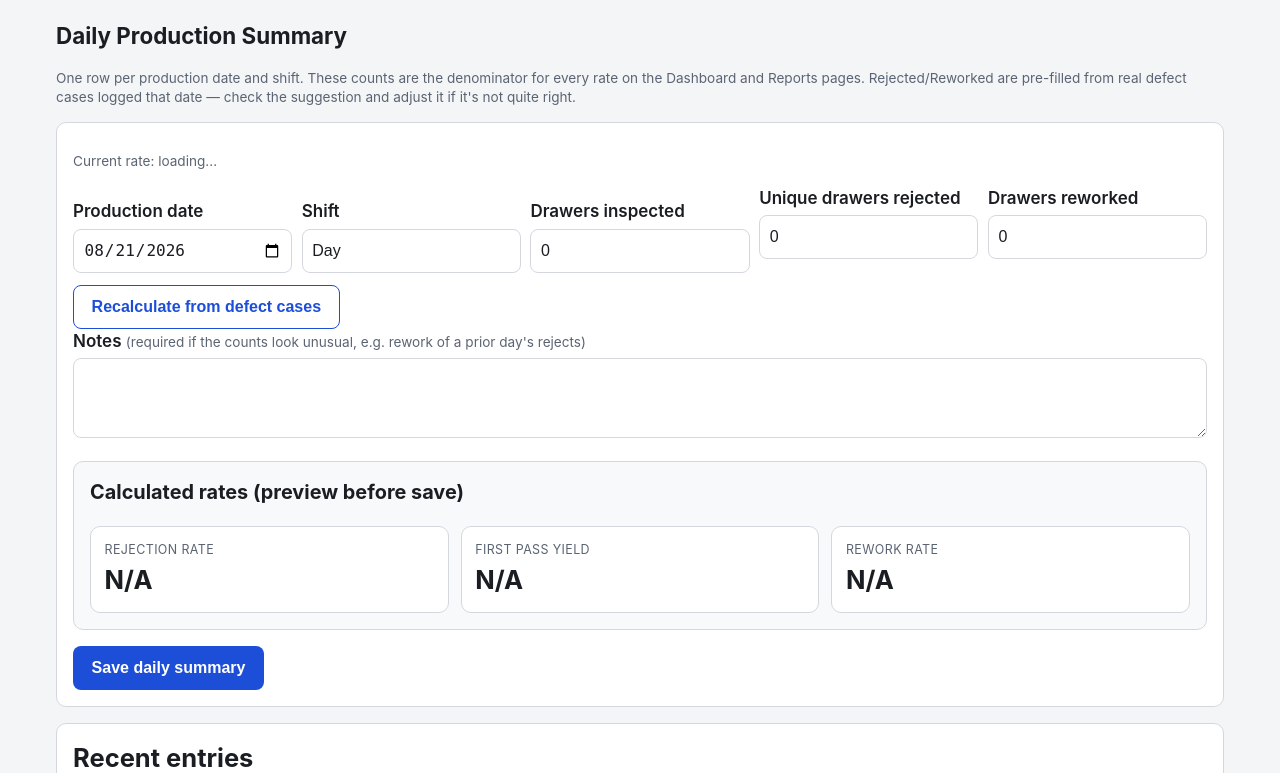
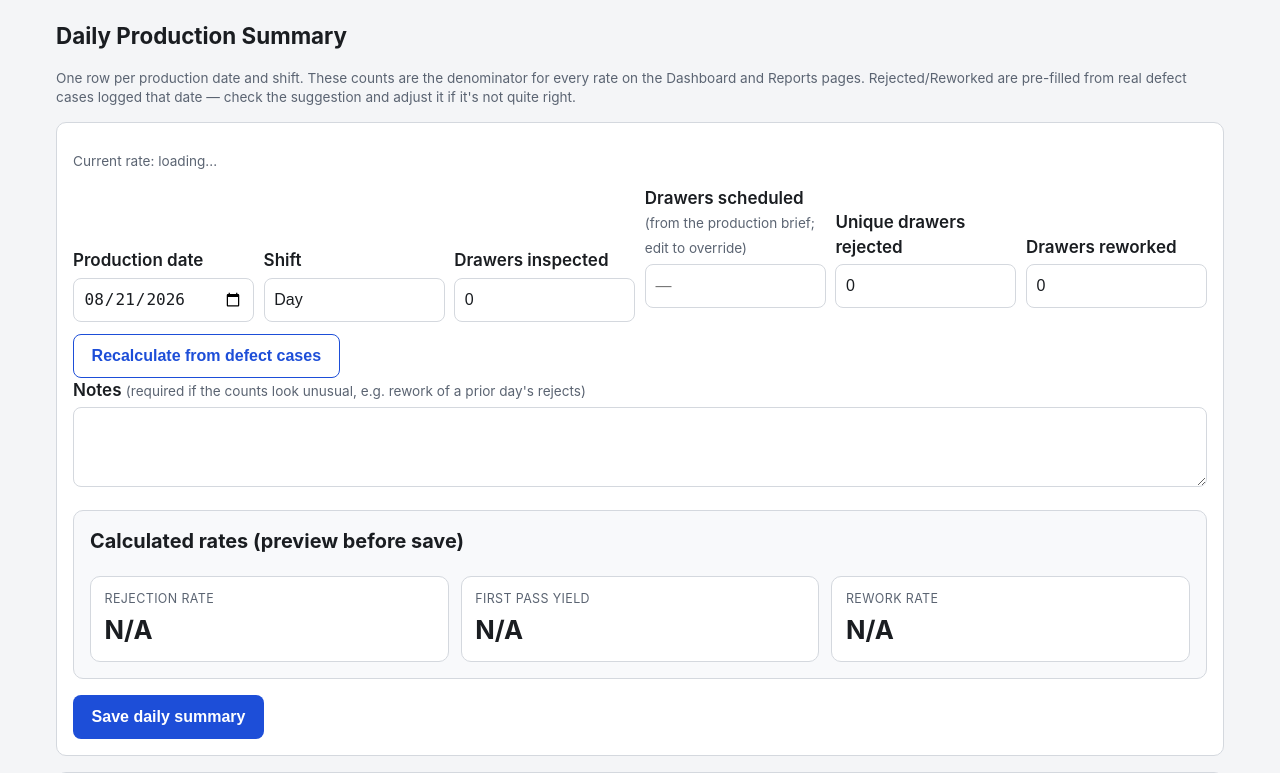
Before and after one commit to EagleWWEngineering/eagle-drawer-defect-tracker, a Python web app: template app/templates/daily_summary.html in a window 1280 px wide. Shown: the part 112-885 px from the top of the page. Run offline with Jinja, Linux system fonts and the light colour scheme; the template is opened without the code that fills it, so the values that code supplies are empty.

Commit message:
feat(ui): Drawers Scheduled field on the Daily Summary form (Phase 6)
Shown beside Drawers Inspected, pre-filled from daily_schedules for the
selected date, editable. Blank/unknown renders as em dash, never 0. A
small indicator distinguishes 'from production brief' (synced) from
'entered manually'. Saving only PUTs a schedule change (source=manual) if
the field's value actually differs from what was loaded, so submitting the
rest of the form untouched never silently flips a synced value to manual.

Co-Authored-By: Claude Sonnet 5 <noreply@anthropic.com>

```diff
--- a/app/templates/daily_summary.html
+++ b/app/templates/daily_summary.html
@@ -23,6 +23,11 @@
     <div class="field">
       <label for="drawers_inspected">Drawers inspected</label>
       <input type="number" id="drawers_inspected" name="drawers_inspected" min="0" value="0" required>
+    </div>
+    <div class="field">
+      <label for="drawers_scheduled">Drawers scheduled <span class="hint">(from the production brief; edit to override)</span></label>
+      <input type="number" id="drawers_scheduled" name="drawers_scheduled" min="0" placeholder="—">
+      <p id="schedule-source-indicator" class="hint"></p>
     </div>
     <div class="field">
       <label for="drawers_rejected_unique">Unique drawers rejected</label>
@@ -75,6 +80,59 @@
 // auto-fill only ever applies to a brand-new entry (or an explicit "Recalculate"
 // click), never overwriting an already-saved summary just by opening the page.
 let currentRowIsSaved = false;
+
+// The drawers-scheduled value as last loaded from the server for the current
+// production date (number, or null if no daily_schedules row exists at all).
+// Compared against the form on save so submitting the form WITHOUT touching this
+// field never re-writes it as source="manual" - see saveScheduleIfChanged below.
+let loadedScheduleValue = null;
+
+/** Phase 6: load daily_schedules for the selected production date (schedule is
+ * per-date, not per-shift, so this doesn't depend on the shift field). Blank/
+ * unknown renders as "—" (the input's placeholder), never "0" - a real zero-
+ * scheduled day and an unknown day must never look the same. */
+async function loadScheduleForCurrentDate() {
+  const date = document.getElementById("production_date").value;
+  const input = document.getElementById("drawers_scheduled");
+  const indicator = document.getElementById("schedule-source-indicator");
+  if (!date) {
+    input.value = "";
+    loadedScheduleValue = null;
+    indicator.textContent = "";
+    return;
+  }
+  try {
+    const result = await Api.getSchedule({ date });
+    const row = result.schedules[0];
+    if (row) {
+      input.value = row.drawers_scheduled;
+      loadedScheduleValue = row.drawers_scheduled;
+      indicator.textContent = row.is_synced
+        ? `from production brief (synced ${row.synced_at_local || "recently"})`
+        : "entered manually";
+    } else {
+      input.value = "";
+      loadedScheduleValue = null;
+      indicator.textContent = "No schedule on file for this date.";
+    }
+  } catch (err) {
+    input.value = "";
+    loadedScheduleValue = null;
+    indicator.textContent = "";
+    showToast(err.message, "error");
+  }
+}
+
+/** Save drawers_scheduled ONLY if it actually differs from what was loaded -
+ * otherwise every Daily Summary save would silently flip an untouched
+ * synced value to source="manual" and pin it against future syncs, which the
+ * user never asked for. A blank field is never sent (no "clear" action here). */
+async function saveScheduleIfChanged(date, rawValue) {
+  const value = rawValue === "" || rawValue === null || rawValue === undefined ? null : Number(rawValue);
+  if (value === loadedScheduleValue || value === null) return;
+  await Api.putSchedule({ production_date: date, drawers_scheduled: value });
+  await loadScheduleForCurrentDate();
+}
 
 function computeRatesLocally(form) {
   const val = (name) => Number(form.querySelector(`[name="${name}"]`).value || 0);
@@ -157,6 +215,7 @@ async function loadForCurrentDateAndShift() {
   const date = document.getElementById("production_date").value;
   const shift = document.getElementById("shift").value;
   document.getElementById("post-save-cost").style.display = "none";
+  await loadScheduleForCurrentDate();
   const rows = await Api.listDailySummaries({ start_date: date, end_date: date });
   const existing = rows.find((r) => r.shift === shift);
   if (existing) {
@@ -217,6 +276,13 @@ document.addEventListener("DOMContentLoaded", async () => {
       try {
         const result = await Api.upsertDailySummary(date, payload);
         currentRowIsSaved = true;
+
+        try {
+          await saveScheduleIfChanged(date, fd.get("drawers_scheduled"));
+        } catch (scheduleErr) {
+          showToast(`Saved, but drawers scheduled did not save: ${scheduleErr.message}`, "error");
+        }
+
         showToast(`Saved ${date} (${payload.shift}).` + (result.warnings.length ? " " + result.warnings.join(" ") : ""), "success");
 
         document.getElementById("post-save-cost").style.display = "block";
```
